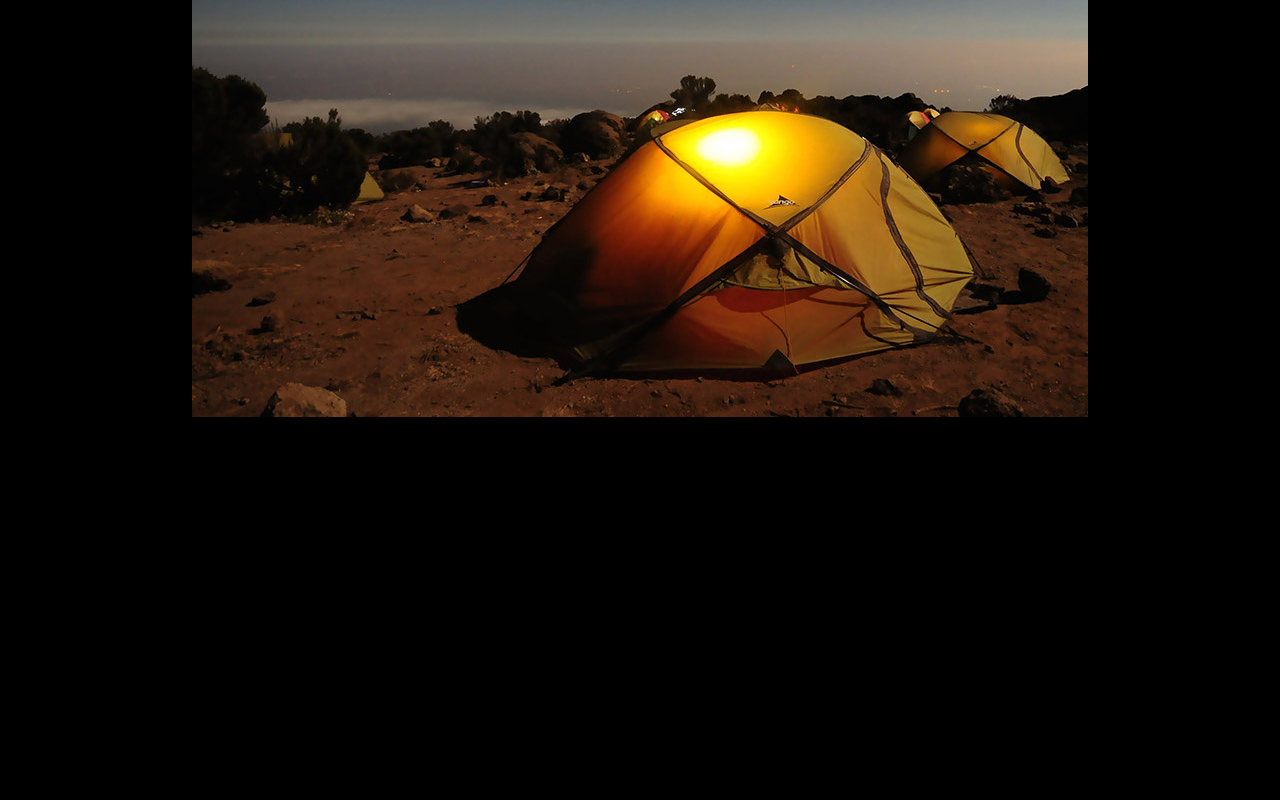
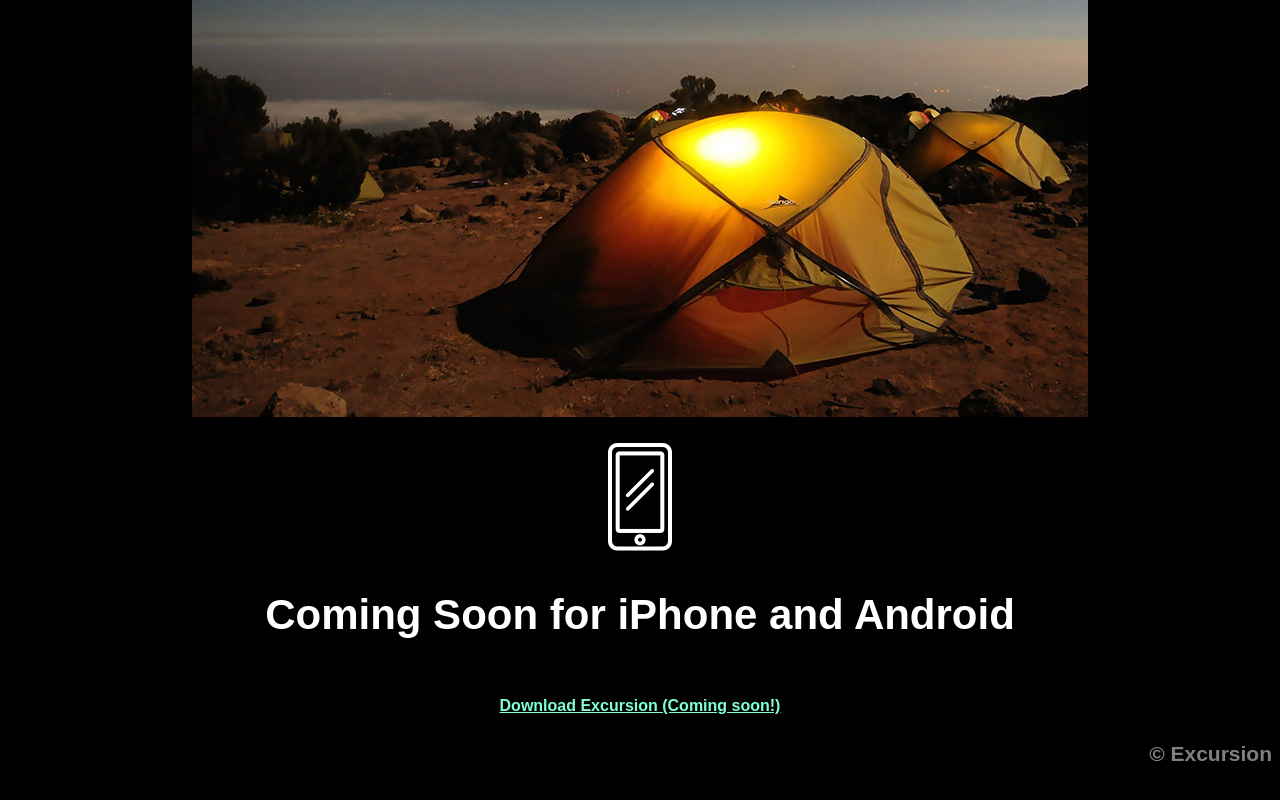
Before and after one commit to KateMorton/excursion, a plain HTML site: page index.html in a window 1280 px wide. Shown: the part 592-1392 px from the top of the page. Before the commit the page ends 1021 px from the top, so only its background shows below. Drawn offline with Linux system fonts and the light colour scheme.

Commit message:
rest of elements added and styled

```diff
--- a/index.html
+++ b/index.html
@@ -9,18 +9,17 @@
 	</head>
 
 	<body>
+
     <h1>Discover hidden places in the world around you</h1>
     <a href="#">Download Excursion (Coming soon!)</a>
       <p><video autoplay muted loop><source src="resources\video\excursion.mp4" type="video/mp4"></video></p>
     <h2>Your personal travel guide</h2>
     <p>Excursion remembers places you like, and recommends new points of interest around you.</p>
-    <img src="resources\images\camp.jpg" alt="Tents in desert at night">
-
-
-
-
-
-
+    <p><img src="resources\images\camp.jpg" alt="Tents in desert at night"></p>
+    <p><img src="resources\images\phone.png"></p>
+    <h2>Coming Soon for iPhone and Android<h2/>
+    <a href="#">Download Excursion (Coming soon!)</a>
+    <p class="footer">© Excursion</p>
 
 	</body>
 
--- a/resources/css/style.css
+++ b/resources/css/style.css
@@ -2,6 +2,7 @@ html {
   background-color: black;
   color: white;
   font-family: "Veranda", sans-serif;
+  font-weight: normal;
   text-align: center;
 }
 
@@ -23,3 +24,7 @@ a {
   color: Aquamarine;
   font-size: 16px;
 }
+
+.footer {
+  text-align: right;
+}
```
